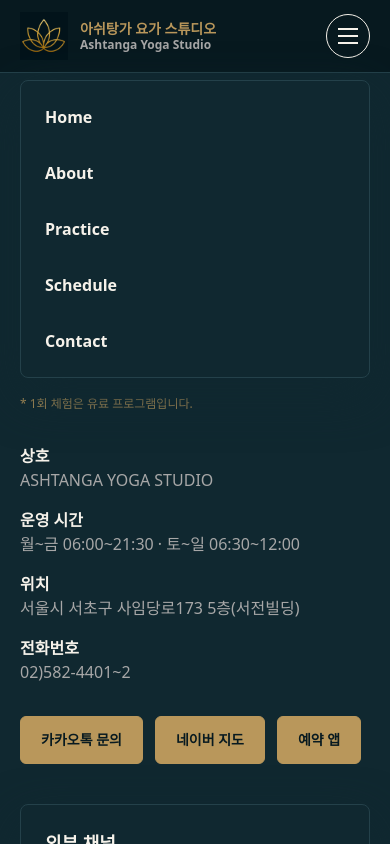
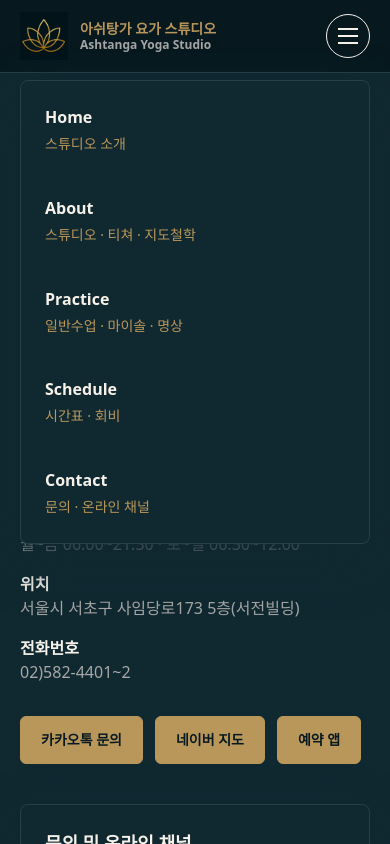
Before and after one commit to Andrea3004/ashtanga-web, a Next.js app: page /contact in a window 390 px wide. Both pictures are taken after a click on the button "메뉴 열기". Shown: the top 844 px of the page. Built offline with nearby package versions, Linux system fonts and the light colour scheme; no server answers.

Commit message:
feat: improve mobile navigation and contact content

```diff
--- a/src/app/contact/page.tsx
+++ b/src/app/contact/page.tsx
@@ -87,10 +87,10 @@
             </div>
           </div>
           <div className="grid gap-4 rounded-lg border border-line bg-surface p-6 shadow-soft">
-            <p className="text-lg font-black text-ink">외부 채널</p>
+            <p className="text-lg font-black text-ink">문의 및 온라인 채널</p>
             <p className="text-sm leading-6 text-muted">
-              이 MVP에서는 회원가입, DB 저장, 비회원 예약 저장 기능을 만들지 않습니다. 실제 상담과 예약은
-              아래 외부 채널을 사용합니다.
+              1회 체험과 수련 상담은 카카오톡을 통해 안내해드립니다. 스튜디오의 수련 소식과 교육 안내는
+              인스타그램, 네이버 블로그, 네이버 카페에서 확인하실 수 있습니다.
             </p>
             <CTAButton
               href={externalLinks.kakaoTalk}
--- a/src/components/MobileMenu.tsx
+++ b/src/components/MobileMenu.tsx
@@ -4,7 +4,7 @@
 import { TrackedLink } from "./TrackedLink";
 
 type MobileMenuProps = {
-  items: Array<{ href: string; label: string }>;
+  items: Array<{ href: string; label: string; description?: string }>;
 };
 
 export function MobileMenu({ items }: MobileMenuProps) {
@@ -29,9 +29,10 @@
           aria-label="모바일 메뉴"
           className="absolute left-5 right-5 top-20 rounded-lg border border-line bg-surface p-2 text-text shadow-soft"
         >
+          <ul className="grid gap-2">
             {items.map((item) => (
+              <li key={item.href}>
                 <TrackedLink
-              key={item.href}
                   href={item.href}
                   analytics={
                     item.href === "/schedule"
@@ -39,11 +40,16 @@
                       : undefined
                   }
                   onClick={() => setIsOpen(false)}
-              className="block rounded-md px-4 py-4 text-base font-black hover:bg-background hover:text-gold focus-visible:outline focus-visible:outline-4 focus-visible:outline-gold/30"
+                  className="group block rounded-md px-4 py-4 hover:bg-background focus-visible:outline focus-visible:outline-4 focus-visible:outline-gold/30"
                 >
-              {item.label}
+                  <span className="block text-base font-black text-text transition group-hover:text-gold">{item.label}</span>
+                  {item.description ? (
+                    <span className="mt-1 block text-sm font-medium leading-relaxed text-gold">{item.description}</span>
+                  ) : null}
                 </TrackedLink>
+              </li>
             ))}
+          </ul>
         </nav>
       ) : null}
     </div>
--- a/src/data/site.ts
+++ b/src/data/site.ts
@@ -104,11 +104,11 @@
 ];
 
 export const navItems = [
-  { href: "/", label: "Home" },
-  { href: "/about", label: "About" },
-  { href: "/practice", label: "Practice" },
-  { href: "/schedule", label: "Schedule" },
-  { href: "/contact", label: "Contact" }
+  { href: "/", label: "Home", description: "스튜디오 소개" },
+  { href: "/about", label: "About", description: "스튜디오 · 티쳐 · 지도철학" },
+  { href: "/practice", label: "Practice", description: "일반수업 · 마이솔 · 명상" },
+  { href: "/schedule", label: "Schedule", description: "시간표 · 회비" },
+  { href: "/contact", label: "Contact", description: "문의 · 온라인 채널" }
 ];
 
 export const practicePrograms = [
```
Lines whose indentation alone changed are shown as unchanged.
